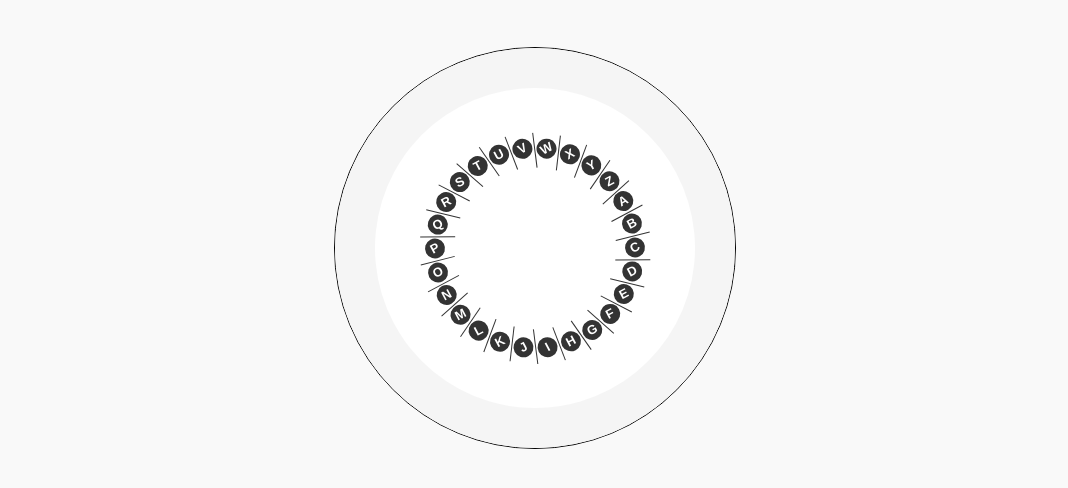
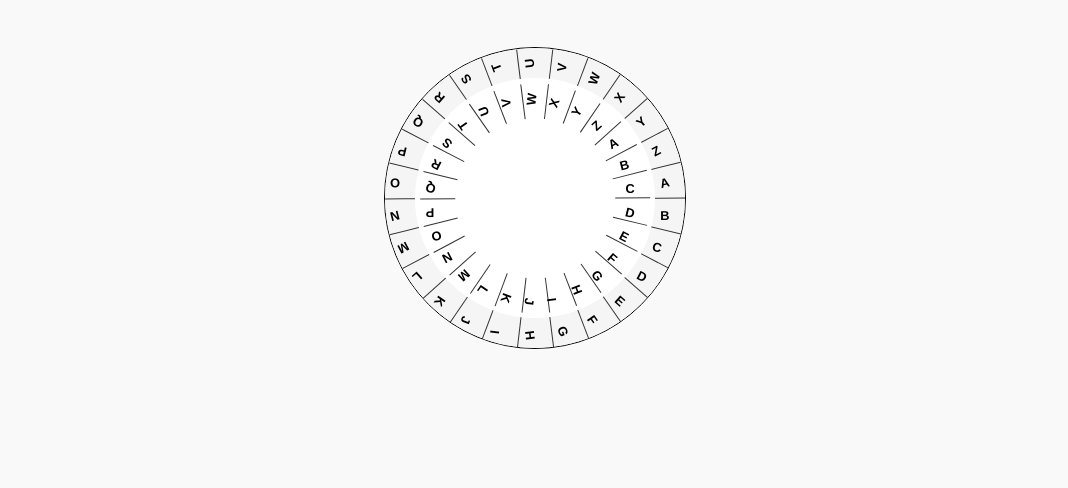
Before and after one commit to JPBallares/caesir-cipher-wheel, a plain HTML site: page index.html in a window 1280 px wide. Shown: the part 104-592 px from the top of the page, without its empty margins (105-1173 px from the left). Drawn offline with Linux system fonts and the light colour scheme.

Commit message:
Update cipher wheel dimensions

```diff
--- a/css/styles.scss
+++ b/css/styles.scss
@@ -31,8 +31,8 @@ h1 {
 /* Cipher Wheel */
 .cipher-wheel {
     position: relative;
-    width: 400px;
-    height: 400px;
+    width: 300px;
+    height: 300px;
     border: 1px solid black;
     border-radius: 50%;
     margin: 50px auto;
@@ -56,8 +56,8 @@ h1 {
 }
 
 .inner-wheel {
-    width: 80%;
-    height: 80%;
+    width: 240px;
+    height: 240px;
     background-color: #fff;
 }
 
@@ -66,16 +66,30 @@ h1 {
     position: absolute;
     width: 20px;
     height: 20px;
+
+    // border-radius: 50%;
+    // color: white;
+    // background-color: #333;
+    cursor: pointer;
+    transition: transform 0.3s;
+}
+
+.inner-letters .letter span {
+    position: absolute;
+    transform: rotate(calc(13.846deg * var(--i))) translateY(11px);
     text-align: center;
     line-height: 20px;
-    border-radius: 50%;
-
-    background-color: #333;
-    color: white;
     font-size: 0.8em;
     font-weight: bold;
-    cursor: pointer;
-    transition: transform 0.3s;
+}
+
+.outer-letters .letter span {
+    position: absolute;
+    transform: rotate(calc(13.846deg * var(--i))) translateY(17px);
+    text-align: center;
+    line-height: 20px;
+    font-size: 0.8em;
+    font-weight: bold;
 }
 
 .inner-letters,
@@ -114,8 +128,8 @@ h1 {
 
 /* Draw lines between each letters to separate them from each other*/
 
-.inner-letters .letter::after,
-.outer-letters .letter::after {
+.inner-letters .letter::before,
+.outer-letters .letter::before {
     content: '';
     position: absolute;
     width: 35px;
@@ -124,5 +138,5 @@ h1 {
     top: 50%; // Align vertically to the center
     left: 50%; // Align horizontally to the center
     transform-origin: left center; // Set the origin of the transformation
-    transform: rotate(calc(13.846deg * var(--i))) translate(-20px, 12px); // Rotate and then move to the right
+    transform: rotate(calc(13.846deg * var(--i))) translateX(-20px); // Rotate and then move to the right
 }
--- a/index.html
+++ b/index.html
@@ -15,65 +15,65 @@
             example, with a shift of 1, A would be replaced by B, B would become C, and so on. The method is named after
             Julius Caesar, who apparently used it to communicate with his generals.</p>
 
-        <div class="cipher-wheel">
+        <div id="cipher-wheel" class="cipher-wheel">
             <div class="outer-wheel">
                 <div class="outer-letters">
-                    <div class="letter">A</div>
-                    <div class="letter">B</div>
-                    <div class="letter">C</div>
-                    <div class="letter">D</div>
-                    <div class="letter">E</div>
-                    <div class="letter">F</div>
-                    <div class="letter">G</div>
-                    <div class="letter">H</div>
-                    <div class="letter">I</div>
-                    <div class="letter">J</div>
-                    <div class="letter">K</div>
-                    <div class="letter">L</div>
-                    <div class="letter">M</div>
-                    <div class="letter">N</div>
-                    <div class="letter">O</div>
-                    <div class="letter">P</div>
-                    <div class="letter">Q</div>
-                    <div class="letter">R</div>
-                    <div class="letter">S</div>
-                    <div class="letter">T</div>
-                    <div class="letter">U</div>
-                    <div class="letter">V</div>
-                    <div class="letter">W</div>
-                    <div class="letter">X</div>
-                    <div class="letter">Y</div>
-                    <div class="letter">Z</div>
+                    <div class="letter"><span>A</span></div>
+                    <div class="letter"><span>B</span></div>
+                    <div class="letter"><span>C</span></div>
+                    <div class="letter"><span>D</span></div>
+                    <div class="letter"><span>E</span></div>
+                    <div class="letter"><span>F</span></div>
+                    <div class="letter"><span>G</span></div>
+                    <div class="letter"><span>H</span></div>
+                    <div class="letter"><span>I</span></div>
+                    <div class="letter"><span>J</span></div>
+                    <div class="letter"><span>K</span></div>
+                    <div class="letter"><span>L</span></div>
+                    <div class="letter"><span>M</span></div>
+                    <div class="letter"><span>N</span></div>
+                    <div class="letter"><span>O</span></div>
+                    <div class="letter"><span>P</span></div>
+                    <div class="letter"><span>Q</span></div>
+                    <div class="letter"><span>R</span></div>
+                    <div class="letter"><span>S</span></div>
+                    <div class="letter"><span>T</span></div>
+                    <div class="letter"><span>U</span></div>
+                    <div class="letter"><span>V</span></div>
+                    <div class="letter"><span>W</span></div>
+                    <div class="letter"><span>X</span></div>
+                    <div class="letter"><span>Y</span></div>
+                    <div class="letter"><span>Z</span></div>
                 </div>
 
-                <div class="inner-wheel">
+                <div id="inner-wheel" class="inner-wheel">
                     <div class="inner-letters">
-                        <div class="letter">A</div>
-                        <div class="letter">B</div>
-                        <div class="letter">C</div>
-                        <div class="letter">D</div>
-                        <div class="letter">E</div>
-                        <div class="letter">F</div>
-                        <div class="letter">G</div>
-                        <div class="letter">H</div>
-                        <div class="letter">I</div>
-                        <div class="letter">J</div>
-                        <div class="letter">K</div>
-                        <div class="letter">L</div>
-                        <div class="letter">M</div>
-                        <div class="letter">N</div>
-                        <div class="letter">O</div>
-                        <div class="letter">P</div>
-                        <div class="letter">Q</div>
-                        <div class="letter">R</div>
-                        <div class="letter">S</div>
-                        <div class="letter">T</div>
-                        <div class="letter">U</div>
-                        <div class="letter">V</div>
-                        <div class="letter">W</div>
-                        <div class="letter">X</div>
-                        <div class="letter">Y</div>
-                        <div class="letter">Z</div>
+                        <div class="letter"><span>A</span></div>
+                        <div class="letter"><span>B</span></div>
+                        <div class="letter"><span>C</span></div>
+                        <div class="letter"><span>D</span></div>
+                        <div class="letter"><span>E</span></div>
+                        <div class="letter"><span>F</span></div>
+                        <div class="letter"><span>G</span></div>
+                        <div class="letter"><span>H</span></div>
+                        <div class="letter"><span>I</span></div>
+                        <div class="letter"><span>J</span></div>
+                        <div class="letter"><span>K</span></div>
+                        <div class="letter"><span>L</span></div>
+                        <div class="letter"><span>M</span></div>
+                        <div class="letter"><span>N</span></div>
+                        <div class="letter"><span>O</span></div>
+                        <div class="letter"><span>P</span></div>
+                        <div class="letter"><span>Q</span></div>
+                        <div class="letter"><span>R</span></div>
+                        <div class="letter"><span>S</span></div>
+                        <div class="letter"><span>T</span></div>
+                        <div class="letter"><span>U</span></div>
+                        <div class="letter"><span>V</span></div>
+                        <div class="letter"><span>W</span></div>
+                        <div class="letter"><span>X</span></div>
+                        <div class="letter"><span>Y</span></div>
+                        <div class="letter"><span>Z</span></div>
                     </div>
                 </div>
             </div>
```
Also changed, not shown: css/styles.css, 1 other file.
